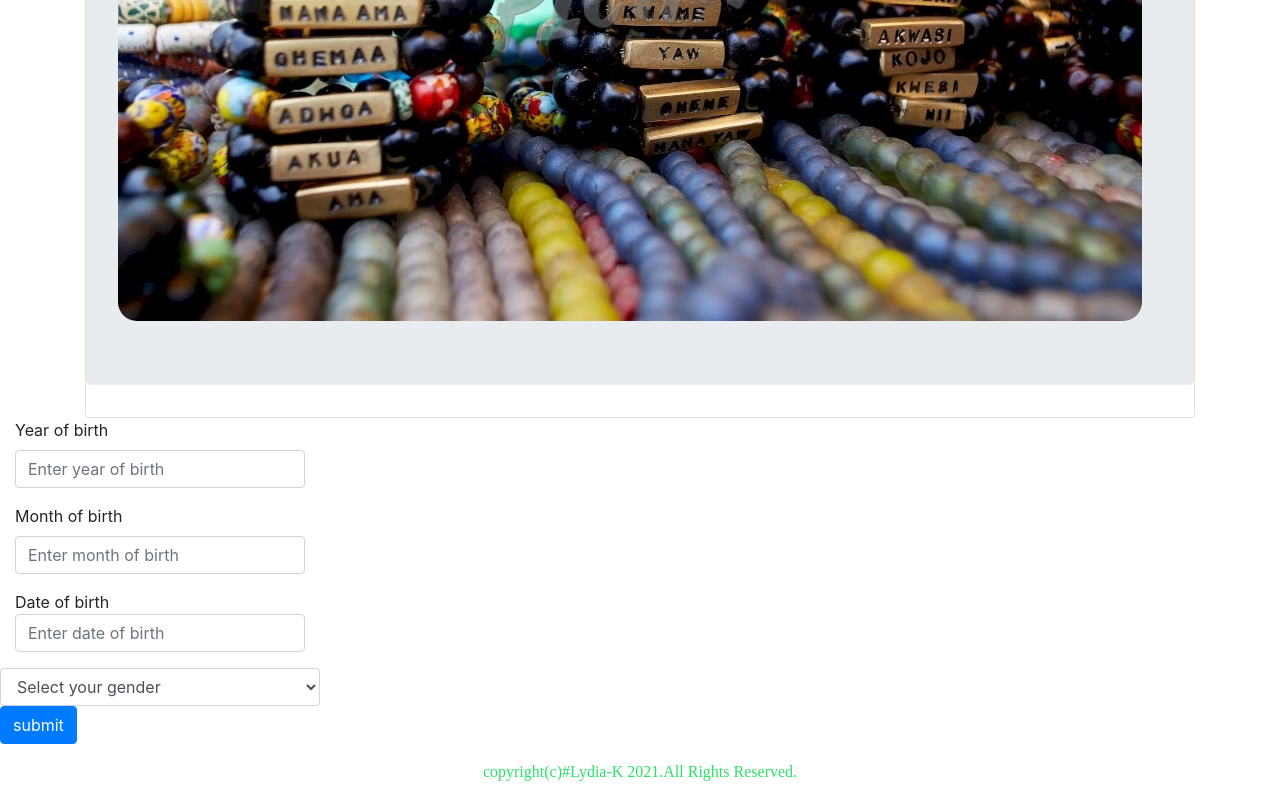
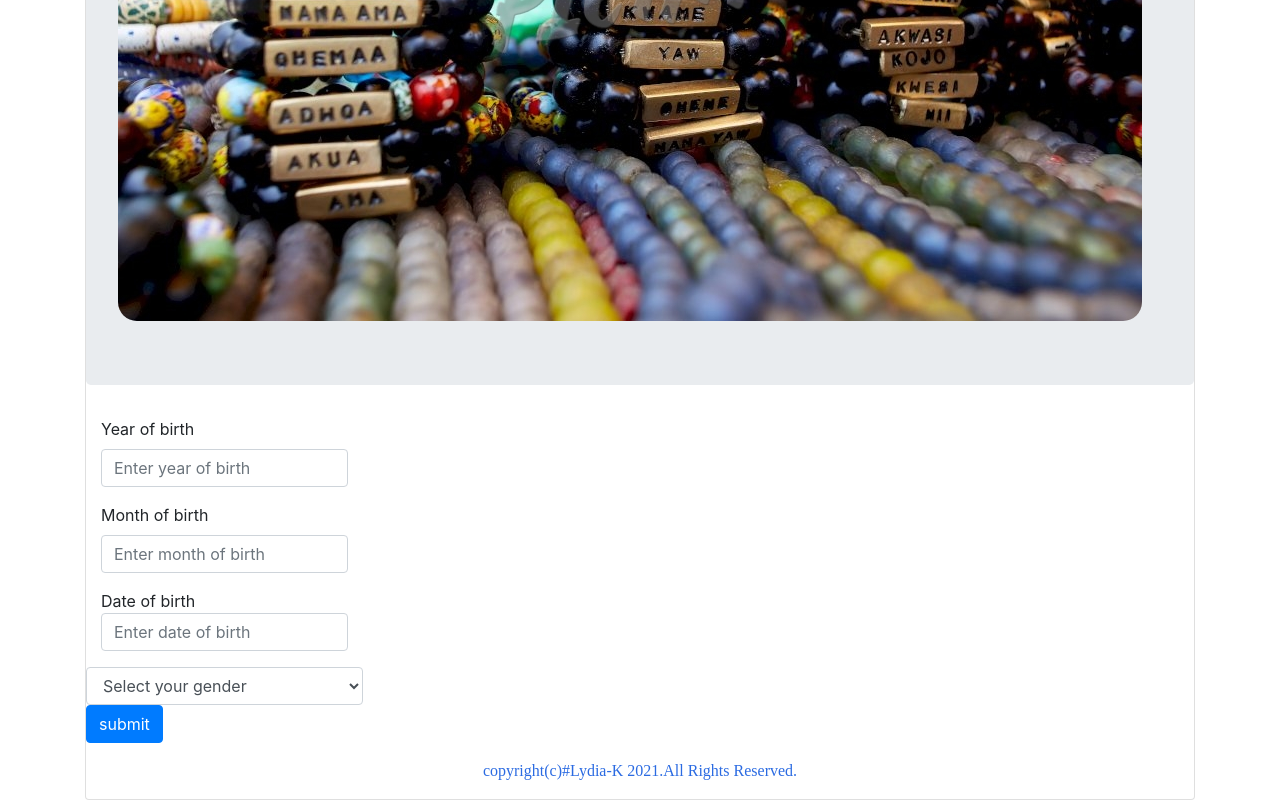
Before and after one commit to lydia-254/AKAN-NAMES., a plain HTML site: page index.html in a window 1280 px wide. Shown: the part 546-1346 px from the top of the page. Drawn offline with nearby package versions, Linux system fonts and the light colour scheme.

Commit message:
Add changes to footer on index.css

```diff
--- a/index.css
+++ b/index.css
@@ -2,7 +2,7 @@
     left: 0;
     bottom: 0;
     width: 100%;
-    color: rgb(43, 226, 104);
+    color: rgb(43, 107, 226);
     text-align: center;
     font-family: italic;
     font-weight: 400;
```
Also changed, not shown: index.html (+2 -2 lines).
